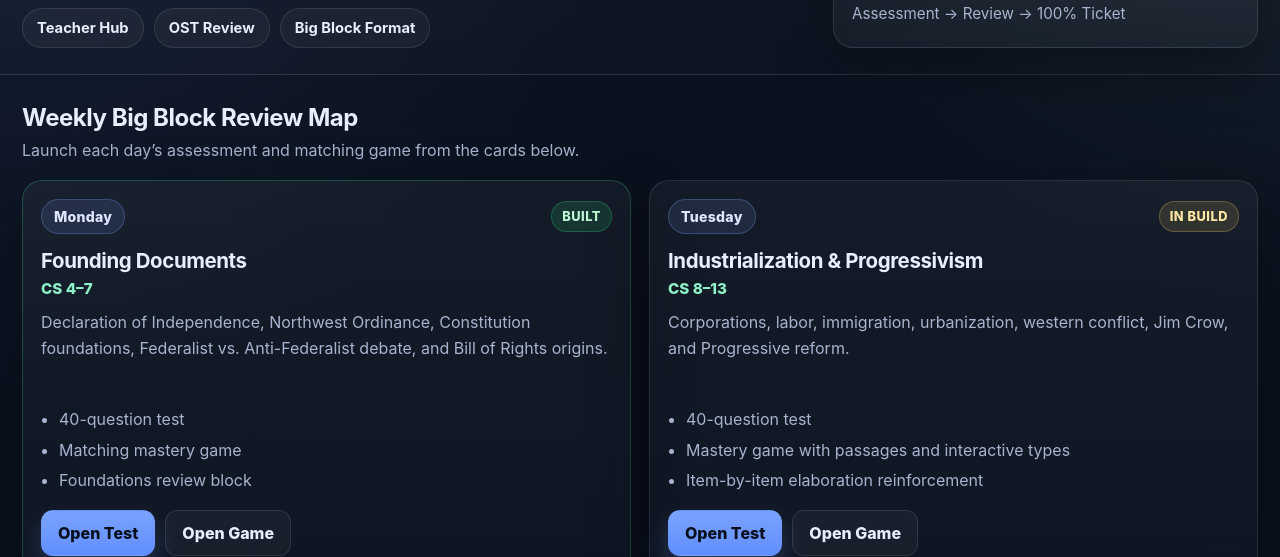
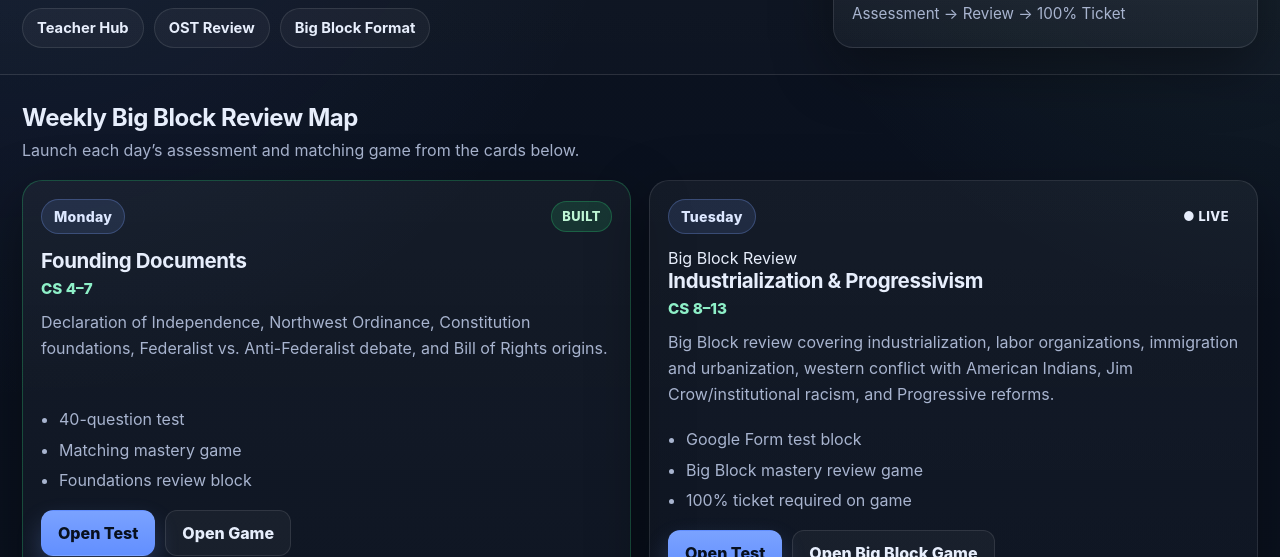
Before and after one commit to jdwebs15/American-Studies-Big-Block-OST-Review, a plain HTML site: page index.html in a window 1280 px wide. Shown: the part 243-800 px from the top of the page. Drawn offline with Linux system fonts and the light colour scheme.

Commit message:
Update index.html

```diff
--- a/index.html
+++ b/index.html
@@ -82,29 +82,31 @@
         </article>
 
         <!-- TUESDAY -->
-        <article class="hub-card">
+<article class="hub-card live-card">
   <div class="card-top">
     <span class="day-badge">Tuesday</span>
-            <span class="status-pill status-build">In Build</span>
+    <span class="status-pill status-live">● LIVE</span>
   </div>
+
+  <div class="big-block-tag">Big Block Review</div>
 
   <h3>Industrialization & Progressivism</h3>
   <p class="card-range">CS 8–13</p>
 
   <p class="card-desc">
-            Corporations, labor, immigration, urbanization, western conflict,
-            Jim Crow, and Progressive reform.
+    Big Block review covering industrialization, labor organizations, immigration and urbanization,
+    western conflict with American Indians, Jim Crow/institutional racism, and Progressive reforms.
   </p>
 
   <ul class="mini-list">
-            <li>40-question test</li>
-            <li>Mastery game with passages and interactive types</li>
-            <li>Item-by-item elaboration reinforcement</li>
+    <li>Google Form test block</li>
+    <li>Big Block mastery review game</li>
+    <li>100% ticket required on game</li>
   </ul>
 
   <div class="card-actions">
-            <a class="btn btn-primary" href="tests/tuesday-industrialization-progressivism-test.html">Open Test</a>
-            <a class="btn btn-secondary" href="games/tuesday-industrialization-progressivism-mastery.html">Open Game</a>
+    <a class="btn btn-primary" href="https://docs.google.com/forms/your-link-here">Open Test</a>
+    <a class="btn btn-secondary" href="games/tuesday-big-block-industrialization-progressivism-review.html">Open Big Block Game</a>
   </div>
 </article>
 
```
Lines whose indentation alone changed are shown as unchanged.
